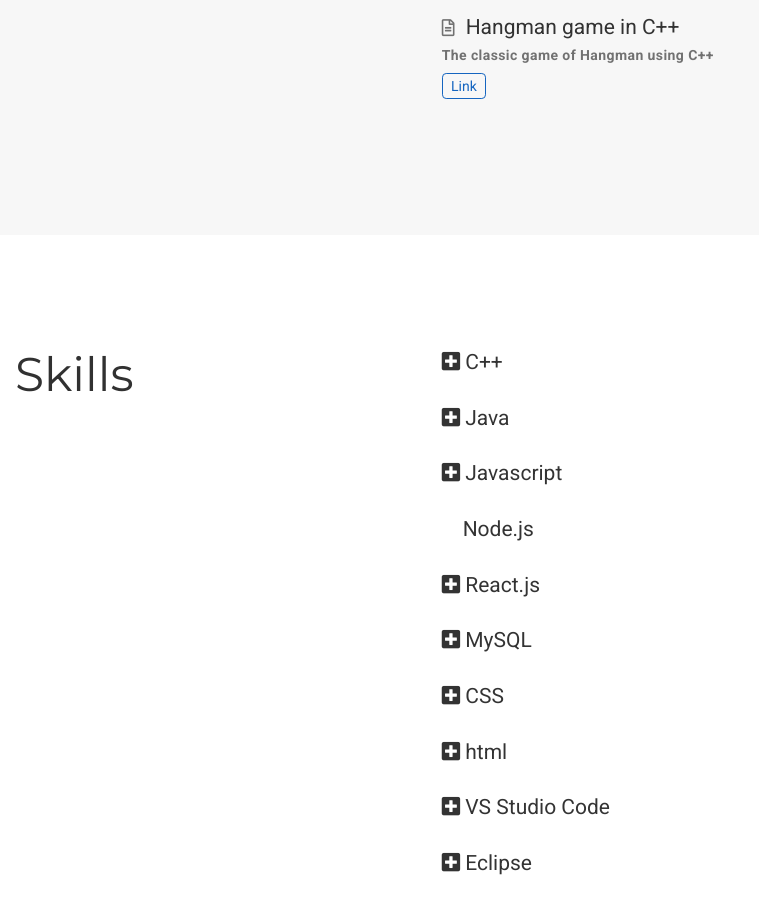
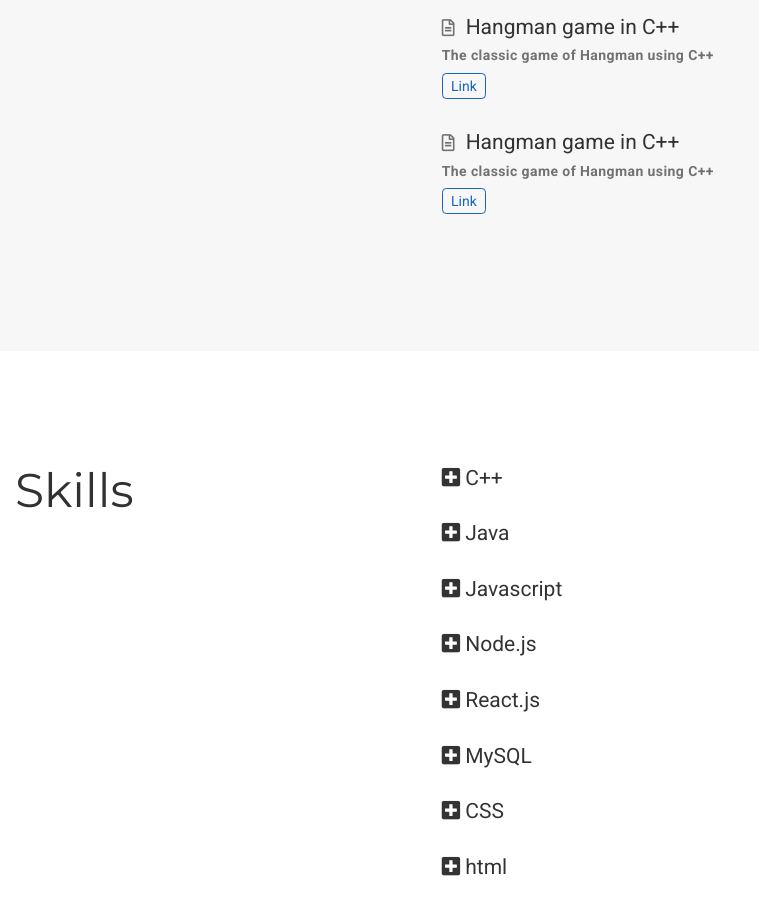
Before and after one commit to ArbenTemaj/ArbenTemaj.github.io, a plain HTML site: page index.html in a window 1280 px wide. Shown: the part 1300-2199 px from the top of the page, without its empty margins (0-759 px from the left). Drawn offline with nearby package versions, Linux system fonts and the light colour scheme; some icons are missing; files whose address does not match are found by name.

Commit message:
Update index.html

```diff
--- a/index.html
+++ b/index.html
@@ -417,6 +417,25 @@
 
 
 
+
+
+  <div class="view-list-item">
+  <i class="far fa-file-alt pub-icon" aria-hidden="true"></i>
+  <a>Hangman game in C++</a>
+
+  <div class="article-metadata">
+  <span><strong>The classic game of Hangman using C++</strong></span>
+  </div>
+
+  <div class="btn-links">
+  <a class="btn btn-outline-primary my-1 mr-1 btn-sm" href="https://www.dpi-proceedings.com/index.php/shm2021/article/view/36339" target="_blank" rel="noopener">
+    Link
+  </a>
+  </div>
+    </div>
+
+
+
   </div>
     </div>
         </div>
@@ -462,7 +481,7 @@
     </div>
 
   <div class="view-list-item">
-  <i class="fa-regular fa-hand-point-right" aria-hidden="true"></i>
+  <i class="fa fa-plus-square" aria-hidden="true"></i>
   <a>Node.js</a>
     </div>
 
```
